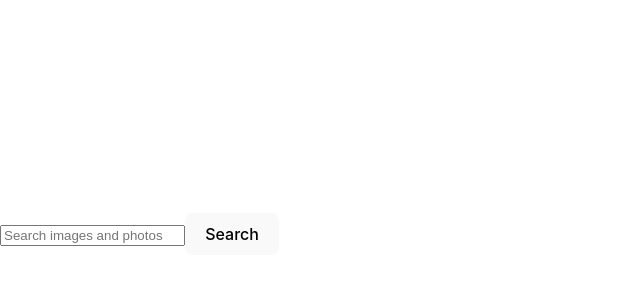
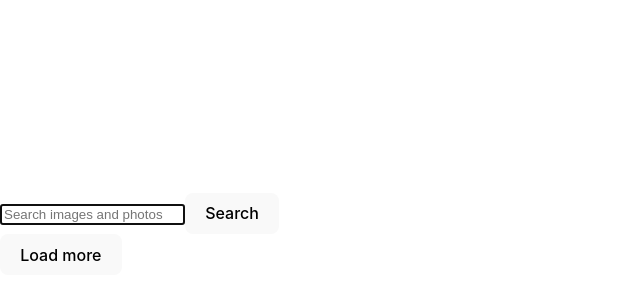
Before and after one commit to OlenaHlu/goit-react-hw-04, a React (Vite) app: page / in a window 1280 px wide. Shown: the part 166-466 px from the top of the page, without its empty margins (0-640 px from the left). Built offline with nearby package versions, Linux system fonts and the light colour scheme.

Commit message:
update1705

```diff
--- a/package.json
+++ b/package.json
@@ -11,9 +11,12 @@
   },
   "dependencies": {
     "axios": "^1.6.8",
+    "formik": "^2.4.6",
     "react": "^18.2.0",
     "react-dom": "^18.2.0",
-    "react-hot-toast": "^2.4.1"
+    "react-hot-toast": "^2.4.1",
+    "react-loader-spinner": "^6.1.6",
+    "react-modal": "^3.16.1"
   },
   "devDependencies": {
     "@types/react": "^18.2.66",
--- a/src/components/App/App.jsx
+++ b/src/components/App/App.jsx
@@ -1,10 +1,79 @@
 import SearchBar from "../SearchBar/SearchBar";
+import ImageGallery from "../ImageGallery/ImageGallery";
+import ImageModal from "../ImageModal/ImageModal";
+import ErrorMessage from "../ErrorMessage/ErrorMessage";
+import LoadMoreBtn from "../LoadMoreBtn/LoadMoreBtn";
+import Loader from "../Loader/Loader";
+
 import fetchImages from "../fetchImages/fetchImages";
 
+import { useState } from "react";
+
 function App() {
+  const [request, setRequest] = useState(""); //поточний термін пошуку
+  const [page, setPage] = useState(1); // поточна сторінка даних для завантаження наступної порції зображень
+  const [images, setImages] = useState([]); // масив зображень, які будуть відображені в галереї
+  const [isOpen, setIsOpen] = useState(false); // стан для відстеження відкриття/закриття модального вікна зображення
+  const [selectedImages, setSelectedImages] = useState(""); //URL вибраного зображення для відображення в модальному вікні
+  const [loading, setLoading] = useState(false); // стан відстеження процесу завантаження даних
+  const [error, setError] = useState(false); // стан відстеження помилки
+
+  const handleSearch = async (value) => {
+    try {
+      setError(false);
+      setLoading(true);
+      setImages([]);
+      setPage(1);
+      setRequest(request);
+      const requestData = await fetchImages(value, page);
+      selectedImages(requestData.results);
+    } catch (error) {
+      setError(true);
+    } finally {
+      setLoading(false);
+    }
+  };
+
+  // відкриваю модальне вікно зображення та встановлюю вибране зображення для відображення
+  const openModal = (imageUrl) => {
+    setSelectedImages(imageUrl);
+    setIsOpen(true);
+  };
+
+  // закриваю модальне вікно зображення
+  const closeModal = () => {
+    setIsOpen(false);
+  };
+
+  //обробляю подію завантаження наступної порції зображень
+  const handleLoadMore = async () => {
+    try {
+      setLoading(true);
+      const nextPage = page + 1;
+      const data = await fetchImages(request, nextPage);
+      setImages([...images, ...data.results]);
+      setPage(nextPage);
+    } catch (error) {
+      setError(true);
+    } finally {
+      setLoading(false);
+    }
+  };
+
   return (
     <>
-      <SearchBar />
+      <SearchBar onSearch={handleSearch} setQuery={setRequest} />
+      {images.length > 0 && <ImageGallery images={images} isOpen={openModal} />}
+      {error && <ErrorMessage request={request} setError={setError} />}
+      {loading && <Loader />}
+      <LoadMoreBtn onLoadMore={handleLoadMore} />
+
+      <ImageModal
+        images={images}
+        isOpen={isOpen}
+        isClose={closeModal}
+        imageUrl={selectedImages}
+      />
     </>
   );
 }
--- a/src/components/ErrorMessage/ErrorMessage.jsx
+++ b/src/components/ErrorMessage/ErrorMessage.jsx
@@ -0,0 +1,12 @@
+const ErrorMessage = () => {
+  return (
+    <div>
+      <p>
+        Uh oh! It seems there was an error loading the images. Please refresh
+        the page and try again.
+      </p>
+    </div>
+  );
+};
+
+export default ErrorMessage;
--- a/src/components/ImageGallery/ImageGallery.jsx
+++ b/src/components/ImageGallery/ImageGallery.jsx
@@ -1,14 +1,11 @@
 import ImageCard from "../ImageCard/ImageCard";
 
-const ImageGallery = ({ images }) => {
-  if (images.length === 0) {
-    return null;
-  }
+const ImageGallery = ({ images, isOpen }) => {
   return (
     <ul>
       {images.map((image) => (
         <li key={image.id}>
-          <ImageCard imgUrl={image.urls.small} />
+          <ImageCard imgUrl={image.urls.small} onClick={isOpen} />
         </li>
       ))}
     </ul>
--- a/src/components/ImageModal/ImageModal.jsx
+++ b/src/components/ImageModal/ImageModal.jsx
@@ -0,0 +1,31 @@
+import ReactModal from "react-modal";
+
+const customStyles = {
+  overlay: {
+    backgroundColor: "rgba(0, 0, 0, 0.5)",
+  },
+  content: {
+    top: "50%",
+    left: "50%",
+    right: "auto",
+    bottom: "auto",
+    marginRight: "-50%",
+    transform: "translate(-50%, -50%)",
+  },
+};
+
+const ImageModal = ({ isOpen, isClose, imageUrl, imageAlt }) => {
+  return (
+    <ReactModal
+      isOpen={isOpen}
+      isClose={isClose}
+      style={customStyles}
+      contentLabel="Image Modal"
+    >
+      <div>
+        <img src={imageUrl} alt={imageAlt} />
+      </div>
+    </ReactModal>
+  );
+};
+export default ImageModal;
--- a/src/components/LoadMoreBtn/LoadMoreBtn.jsx
+++ b/src/components/LoadMoreBtn/LoadMoreBtn.jsx
@@ -0,0 +1,9 @@
+const LoadMoreBtn = ({ onLoadMore }) => {
+  return (
+    <div>
+      <button onClick={onLoadMore}>Load more</button>
+    </div>
+  );
+};
+
+export default LoadMoreBtn;
--- a/src/components/Loader/Loader.jsx
+++ b/src/components/Loader/Loader.jsx
@@ -0,0 +1,21 @@
+import { RotatingLines } from "react-loader-spinner";
+
+const Loader = () => {
+  return (
+    <div>
+      <RotatingLines
+        visible={true}
+        height="96"
+        width="96"
+        color="grey"
+        strokeWidth="5"
+        animationDuration="0.75"
+        ariaLabel="rotating-lines-loading"
+        wrapperStyle={{}}
+        wrapperClass=""
+      />
+    </div>
+  );
+};
+
+export default Loader;
--- a/src/components/SearchBar/SearchBar.jsx
+++ b/src/components/SearchBar/SearchBar.jsx
@@ -1,42 +1,49 @@
 import toast from "react-hot-toast";
-import { useState } from "react";
 
-const SearchBar = ({ onSearch }) => {
-  const [request, setRequest] = useState("");
-
-  const handleInputChange = (event) => {
-    setRequest(event.target.value);
-  };
+const SearchBar = ({ onSearch, setQuery }) => {
+  const notify = () =>
+    toast.error("Please, enter the keyword!", {
+      style: {
+        border: "1px solid #000000",
+        padding: "16px",
+        color: "#000000",
+      },
+      iconTheme: {
+        primary: "#000000",
+        secondary: "#f5f5f5",
+      },
+    });
 
   const handleSubmit = (event) => {
     event.preventDefault();
+
     const form = event.target;
+    const value = form.elements.searchBar.value;
+    setQuery(value);
 
-    if (!request.trim()) {
-      toast.error("Please enter a search query");
+    if (value.trim() === "") {
+      notify();
       return;
-    } else {
-      onSearch(request);
+    }
+    onSearch(value);
     form.reset();
-    }
   };
 
   return (
     <header>
+      <header>
         <form onSubmit={handleSubmit}>
           <input
-          name="request"
-          value={request}
-          onChange={handleInputChange}
             type="text"
-          //   autocomplete="off"
-          //   autofocus
+            autoComplete="off"
+            autoFocus
             placeholder="Search images and photos"
+            name="searchBar"
           />
           <button type="submit">Search</button>
         </form>
       </header>
+    </header>
   );
 };
-
 export default SearchBar;
--- a/src/components/fetchImages/fetchImages.js
+++ b/src/components/fetchImages/fetchImages.js
@@ -3,12 +3,13 @@ import axios from "axios";
 const API_KEY = "WOfkb1H9YtW-8IurrbIImlLbSoPzdgRWtq5GrZREa4g";
 const BASE_URL = "https://api.unsplash.com";
 
-const fetchImages = async (request, page) => {
+const fetchImages = async (value, page) => {
   try {
     const response = await axios.get(`${BASE_URL}/search/photos`, {
       params: {
-        query: request,
+        query: value,
         page: page,
+        per_page: 9,
       },
       headers: {
         Authorization: `Client-ID ${API_KEY}`,
```
Also changed, not shown: 1 other file (tests, documents, lock files or other folders). Lines whose indentation alone changed are shown as unchanged.
